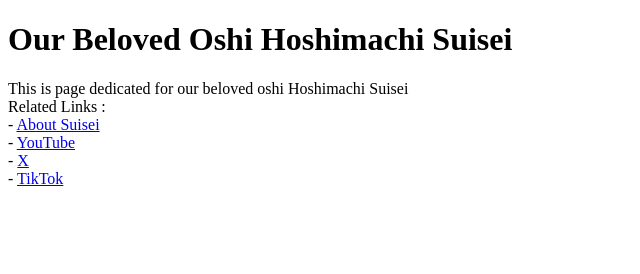
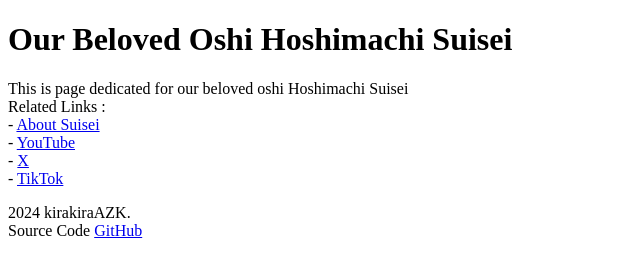
Before and after one commit to kirakiraAZK/kirakiraAZK.github.io, a plain HTML site: page index.html in a window 1280 px wide. Shown: the whole page, without its empty margins (0-640 px from the left). Drawn offline with Linux system fonts and the light colour scheme.

Commit message:
nambah link gh

```diff
--- a/index.html
+++ b/index.html
@@ -15,5 +15,11 @@
         - <a href="https://x.com/suisei_hosimati" target="_blank">X</a> <br>
         - <a href="https://www.tiktok.com/@suisei_hosimati_hololive?is_from_webapp=1&sender_device=pc" target="_blank">TikTok</a> <br>
   </p>
+  <footer>
+    <p>
+        2024 kirakiraAZK.<br>
+        Source Code <a href="https://github.com/kirakiraAZK/kirakiraazk.github.io" target="_blank">GitHub</a>
+    </p>
+</footer>
 </body>
 </html>
```
Also changed, not shown: AboutSuisei.html (+4 -1 lines).
